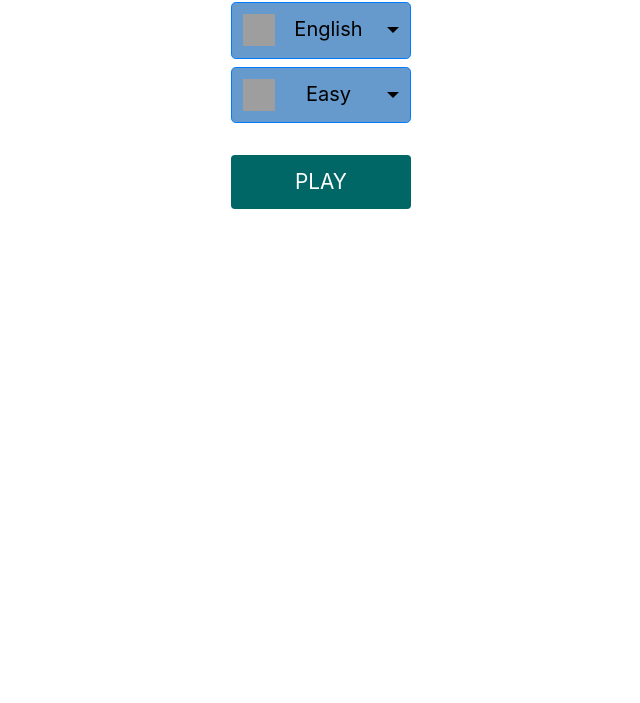
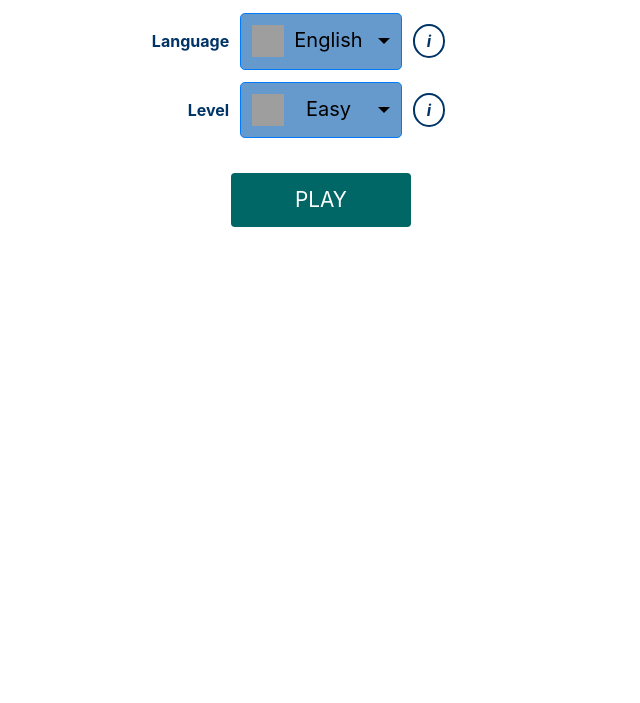
Before and after one commit to weehaa/guess-race, a React app: page / in a window 1280 px wide. Shown: the part 97-800 px from the top of the page, without its empty margins (319-959 px from the left). Built offline with nearby package versions, Linux system fonts and the light colour scheme; grey boxes are pictures that could not be loaded.

Commit message:
Add MenuList, MenuRow components and tests

```diff
--- /dev/null
+++ b/src/components/__tests__/menu-list.js
@@ -0,0 +1,26 @@
+import React from 'react';
+import { shallow } from 'enzyme';
+import MenuListTemp from '../menu-list';
+
+const menuRowComponents = [
+  {
+    label: 'language',
+    menuItem: <></>,
+    hint: 'languageInfo' },
+  {
+    label: 'level',
+    menuItem: <></>,
+    hint: 'levelInfo'
+  }
+];
+
+const setup = (menuRowComponents =[]) => {
+  return shallow(
+      <MenuListTemp menuRowComponents={menuRowComponents} />
+  )
+}
+
+test('renders 2 rows with provided setup data', () => {
+  const wrapper = setup(menuRowComponents);
+  expect(wrapper.children().length).toBe(2);
+})
--- /dev/null
+++ b/src/components/__tests__/menu-row.js
@@ -0,0 +1,54 @@
+import React from 'react';
+import { mount } from 'enzyme';
+
+import { MenuRow } from '../menu-list';
+import { findByTestAttr } from '../../test-utils';
+import { LanguageProvider } from '../../contexts/language-context';
+
+const testRow = {
+  label: 'language',
+  menuItem: <>test</>,
+  hint: 'languageInfo'
+};
+
+
+/**
+ *
+ * @returns {ShallowWrapper}
+ */
+const setup = ({ label, menuItem: item, hint }) => {
+  return mount(
+    <LanguageProvider>
+      <MenuRow label={label} menuItem={item} hint={hint}/>
+    </LanguageProvider>
+  );
+};
+
+describe('rendering', () => {
+  test('renders without errors', () => {
+    const wrapper = setup(testRow);
+    const component = findByTestAttr(wrapper, 'component-menu-row');
+    expect(component.exists()).toBe(true);
+  });
+
+  test('renders label', () => {
+    const wrapper = setup(testRow);
+
+    const label = findByTestAttr(wrapper, 'menu-label');
+    expect(label.exists()).toBe(true);
+  });
+
+  test('renders menu item', () => {
+    const wrapper = setup(testRow);
+
+    const item = findByTestAttr(wrapper, 'menu-item');
+    expect(item.exists()).toBe(true);
+  });
+
+  test('renders menu hint', () => {
+    const wrapper = setup(testRow);
+
+    const hint = findByTestAttr(wrapper, 'menu-hint');
+    expect(hint.exists()).toBe(true);
+  });
+});
--- a/src/components/dropdown-select/dropdown-select.css
+++ b/src/components/dropdown-select/dropdown-select.css
@@ -0,0 +1,3 @@
+.dropdown-text {
+    padding: 0 10px;
+}
--- a/src/components/dropdown-select/dropdown-select.js
+++ b/src/components/dropdown-select/dropdown-select.js
@@ -22,7 +22,7 @@ const ItemView = ({ image, name }) => {
           /> :
           null
       }
-      <span>{name}</span>
+      <span className="dropdown-text">{name}</span>
     </>
   );
 };
--- a/src/components/home/home.js
+++ b/src/components/home/home.js
@@ -1,4 +1,7 @@
 import React from 'react';
+
+import MenuList from '../menu-list';
+
 import { useLangStrings } from '../../contexts/language-context';
 
 import LanguagePicker from '../language-picker';
@@ -8,14 +11,25 @@ import SubmitSettings from '../submit-settings';
 import './home.scss';
 
 const Home = ({level, setLevel}) => {
+  const menuRowComponents = [
+    {
+      label: 'language',
+      menuItem: <LanguagePicker />,
+      hint: 'languageInfo' },
+    {
+      label: 'level',
+      menuItem: <LevelPicker level={level} setLevel={setLevel} />,
+      hint: 'levelInfo'
+    }
+  ];
+
   const langStrings = useLangStrings();
   return (
     <section data-test="component-home" className="container text-center">
       <h2 className="display-4 text-center mt-4">
         {langStrings.name}
       </h2>
-      <LanguagePicker />
-      <LevelPicker level={level} setLevel={setLevel} />
+      <MenuList menuRowComponents={menuRowComponents} />
       <SubmitSettings />
     </section>
   )
--- a/src/components/home/home.scss
+++ b/src/components/home/home.scss
@@ -1,34 +1,7 @@
-$btn-background: #6699CC;
-$btn-width: 180px;
-
-.dropdown-toggle.btn {
-  display: inline-flex;
-  justify-content: space-between;
-  padding: 0.7rem;
-  width: $btn-width;
-  color: black;
-  background: $btn-background;
-}
-
-.dropdown-toggle::after {
-  align-self: center;
-}
-
-.dropdown-item {
-  padding: 0.5em;
-  display: flex;
-  justify-content: flex-start;
-  width: $btn-width;
-}
-
-.dropdown-item>img {
-  display: inline-block;
-  margin-right: 1em;
-}
-
 .submit-button {
   padding: 0.7rem;
-  width: $btn-width;
+  width: 100%;
+  max-width: 180px;
   font-size: 1.3em;
   color: white;
   text-transform: capitalize;
--- a/src/components/language-picker/language-picker.js
+++ b/src/components/language-picker/language-picker.js
@@ -25,7 +25,7 @@ const LanguagePicker = () => {
   });
 
   return (
-    <section className="mb-2" data-test="component-language-picker">
+    <section data-test="component-language-picker">
       <DropdownSelect
         className="d-inline-flex justify-content-between"
         items={languageItems}
--- a/src/components/level-picker/level-picker.js
+++ b/src/components/level-picker/level-picker.js
@@ -27,7 +27,7 @@ const LevelPicker = ({ level, setLevel }) => {
   );
 
   return (
-    <section className="mb-2" data-test="component-level-picker">
+    <section data-test="component-level-picker">
       <DropdownSelect
         items={levelItems}
         selectedItemIdx={defaultLevelIdx}
--- /dev/null
+++ b/src/components/menu-list/index.js
@@ -0,0 +1,4 @@
+import MenuList, { MenuRow } from './menu-list';
+
+export { MenuRow };
+export default MenuList;
--- /dev/null
+++ b/src/components/menu-list/menu-list.js
@@ -0,0 +1,96 @@
+import React from 'react';
+import PropTypes from 'prop-types';
+
+import PopoverOverlay from '../popover-overlay';
+
+import { useLangStrings } from '../../contexts/language-context';
+
+import './menu-row.scss';
+
+/**
+ *
+ * @param {string} label
+ * @param {JSX.Element} menuItem
+ * @param {string} hint
+ * @returns {JSX.Element}
+ * @constructor
+ */
+const MenuRow = ({ label, menuItem, hint }) => {
+  const menuStrings = useLangStrings()['menuStrings'];
+  const renderHint = () => {
+    if (!menuStrings[hint]) return null;
+    return (
+      <>
+        <PopoverOverlay
+          title={
+            menuStrings[hint]['title']
+          }
+          content=
+            <div dangerouslySetInnerHTML={{ __html: menuStrings[hint]['content'] }}/>
+          buttonText={<i>i</i>}
+          placement="left"
+        />
+      </>
+    );
+  };
+
+  return (
+    <tr
+      key={label}
+      data-test="component-menu-row"
+      className="menu-row"
+    >
+      <td
+        data-test="menu-label"
+        className="menu-label"
+      >
+        {menuStrings.labels[label]}
+      </td>
+      <td
+        data-test="menu-item"
+        className="menu-item"
+      >
+        {menuItem}
+      </td>
+      <td
+        data-test="menu-hint"
+        className="menu-hint"
+      >
+        {renderHint()}
+      </td>
+    </tr>
+  );
+};
+
+MenuRow.propTypes = {
+  label: PropTypes.string.isRequired,
+  menuItem: PropTypes.node.isRequired,
+  hint: PropTypes.oneOfType([PropTypes.string, PropTypes.object]),
+};
+
+const MenuList = ({ menuRowComponents }) => {
+
+  return (
+    <table
+      className="menu-list"
+    >
+      <tbody>
+      {
+        menuRowComponents.map(({ label, menuItem, hint }) =>
+          <MenuRow
+            key={label}
+            label={label}
+            menuItem={menuItem}
+            hint={hint}/>)
+      }
+      </tbody>
+    </table>
+  );
+};
+
+MenuList.propTypes = {
+  menuRowComponents: PropTypes.arrayOf(PropTypes.object),
+};
+
+export { MenuRow };
+export default MenuList;
--- /dev/null
+++ b/src/components/menu-list/menu-row.scss
@@ -0,0 +1,82 @@
+$color: #003366;
+$btn-background: #6699CC;
+$btn-width: 180px;
+
+.menu-list {
+  margin: 0 auto;
+}
+
+.menu-row {
+  border: 10px solid transparent;
+}
+.menu-label, .menu-hint {
+  width: 30%;
+}
+
+.menu-label {
+  padding: 0 10px 0 0;
+  text-align: right;
+}
+
+.menu-hint {
+  padding: 0 0 0 10px;
+  text-align: left;
+}
+
+.menu-item:first-child{
+  width: 200px;
+}
+
+.menu-label, .menu-hint {
+  vertical-align: middle;
+}
+
+.tooltip-button {
+  padding: 3px 12px;
+  background-color: #FFFFFF;
+  border: 2px solid $color;
+  font-weight: bold;
+  color: $color;
+  text-align: center;
+  text-decoration: none;
+  font-size: 16px;
+  border-radius: 50%;
+}
+
+.menu-label {
+  font-size: 16px;
+  font-weight: bold;
+  color: $color;
+}
+
+.level-info {
+  padding: 0 5px;
+  width: 220px;
+  list-style: none;
+}
+
+
+.dropdown-toggle.btn {
+  display: inline-flex;
+  justify-content: space-between;
+  padding: 0.7rem;
+  width: 100%;
+  color: black;
+  background: $btn-background;
+}
+
+.dropdown-toggle::after {
+  align-self: center;
+}
+
+.dropdown-item {
+  padding: 0.5em;
+  display: flex;
+  justify-content: flex-start;
+  max-width: $btn-width;
+}
+
+.dropdown-item>img {
+  display: inline-block;
+  margin-right: 1em;
+}
--- /dev/null
+++ b/src/components/popover-overlay/index.js
@@ -0,0 +1,3 @@
+import PopoverOverlay from './popover-overlay';
+
+export default PopoverOverlay;
--- /dev/null
+++ b/src/components/popover-overlay/popover-overlay.js
@@ -0,0 +1,45 @@
+import React from 'react';
+import PropTypes  from 'prop-types';
+
+import { Button, OverlayTrigger, Popover } from 'react-bootstrap';
+
+const PopoverOverlay = ({ title, content, buttonText, placement }) => {
+  const popover = (
+    <Popover>
+      <Popover.Title as="h3">{title}</Popover.Title>
+      <Popover.Content>
+        {content}
+      </Popover.Content>
+    </Popover>
+  );
+
+  return (
+    <OverlayTrigger
+      trigger="click"
+      placement={placement}
+      overlay={popover}
+      rootClose
+    >
+      <Button className="tooltip-button">
+        {buttonText}
+      </Button>
+    </OverlayTrigger>
+  );
+};
+
+export default PopoverOverlay;
+
+PopoverOverlay.propTypes = {
+  title: PropTypes.oneOfType(
+    [PropTypes.string, PropTypes.object
+    ]),
+  content: PropTypes.oneOfType(
+    [PropTypes.string, PropTypes.object
+    ]),
+  buttonText: PropTypes.oneOfType(
+    [PropTypes.string, PropTypes.object
+    ]),
+  placement: PropTypes.oneOfType(
+    [PropTypes.string, PropTypes.object
+    ]),
+}
--- a/src/components/submit-settings/submit-settings.js
+++ b/src/components/submit-settings/submit-settings.js
@@ -7,7 +7,7 @@ import { useLangStrings } from '../../contexts/language-context';
 import './submit-settings.scss';
 
 const SubmitSettings = ({ history }) => {
-  const buttonName = useLangStrings()['submitButton'];
+  const buttonName = useLangStrings().menuStrings.submitButton;
   return (
     <section data-test='component-submit-settings'>
       <Button
--- a/src/helpers/strings.js
+++ b/src/helpers/strings.js
@@ -7,17 +7,37 @@ const languageStrings = {
     submit: 'Submit',
     guessPrompt: 'Try to guess the secret word!',
     guessInputPlaceholder: 'enter guess',
-    guessColumnHeader: 'Guessed Words',
+    guessColumnHeader: 'Guess',
     guessedWords: 'Guesses',
-    matchingLettersColumnHeader: 'Matching Letters',
-    inPlaceLettersColumnHeader: 'Letters in Place',
+    matchingLettersColumnHeader: 'Matched',
+    inPlaceLettersColumnHeader: 'In Place',
     levels: {
       easy: {name: 'Easy', icon: 'easy.svg'},
       medium: {name: 'Medium', icon: 'medium.svg'},
       hard: {name: 'Hard', icon: 'hard.svg'},
     },
     loginTitle: 'Login or create a new account with:',
-    submitButton: 'PLAY',
+    menuStrings: {
+      submitButton: 'PLAY',
+      languageInfo: {
+        title: 'Game Language',
+        content: `Here you can change the language of the game.
+      Surprise, yep? :-)`
+      },
+      levelInfo: {
+        title: 'Level Info',
+        content: `
+        <ul class="level-info">
+            <li><strong>Easy:</strong> Open All matched letters</li>
+            <li><strong>Medium:</strong> Open matched letters in the same place</li>
+            <li><strong>Hard:</strong> Open No letters</li>
+        </ul>`
+      },
+      labels: {
+        language: 'Language',
+        level: 'Level',
+      },
+    },
   },
 
   ru: {
@@ -28,17 +48,38 @@ const languageStrings = {
     submit: 'Отправить',
     guessPrompt: 'Попробуй угадать секретное слово!',
     guessInputPlaceholder: 'Введите слово',
-    guessedWords: 'Таблица Ваших попыток',
+    guessedWords: 'Попытки',
     guessColumnHeader: 'Слово',
     matchingLettersColumnHeader: 'Совпадения',
-    inPlaceLettersColumnHeader: 'На своем месте',
+    inPlaceLettersColumnHeader: 'На месте',
     levels: {
       easy: {name: 'Легкий', icon: 'easy.svg'},
       medium: {name: 'Средний', icon: 'medium.svg'},
       hard: {name: 'Сложный', icon: 'hard.svg'},
     },
     loginTitle: 'Выполните вход или создайте новый аккаунт с помощью:',
-    submitButton: 'ИГРАТЬ',
+    menuStrings: {
+      submitButton: 'ИГРАТЬ',
+      languageInfo: {
+        title: 'Язык игры',
+        content: `Здесь Вы можете выбрать язык игры.
+        Неожиданно, да? :-)`
+      },
+      levelInfo: {
+        title: 'Описание уровней',
+        content: `
+          <ul class="level-info">
+              <li><strong>Легкий:</strong> Открываются все совпавшие буквы</li>
+              <li><strong>Средний:</strong> Открываются совпавшие буквы, оказавшиеся на своем месте</li>
+              <li><strong>Сложный:</strong> Буквы не открываются</li>
+          </ul>`
+      },
+      labels: {
+        language: 'Язык',
+        level: 'Уровень',
+      },
+    },
+
   },
 };
 
```
Also changed, not shown: src/components/__tests__/home-button.js (added, +29 -0 lines), src/components/home-button/home-button.js (added, +9 -0 lines).
